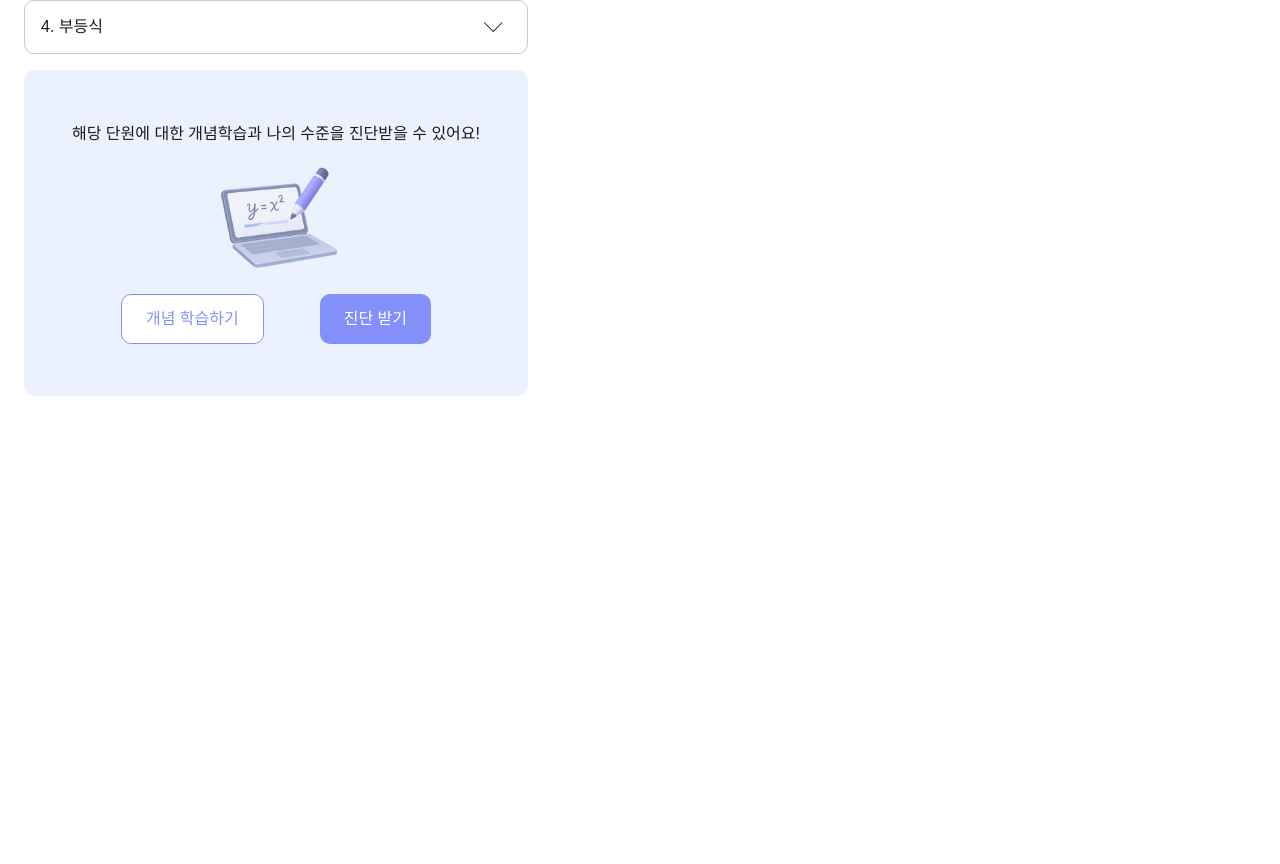
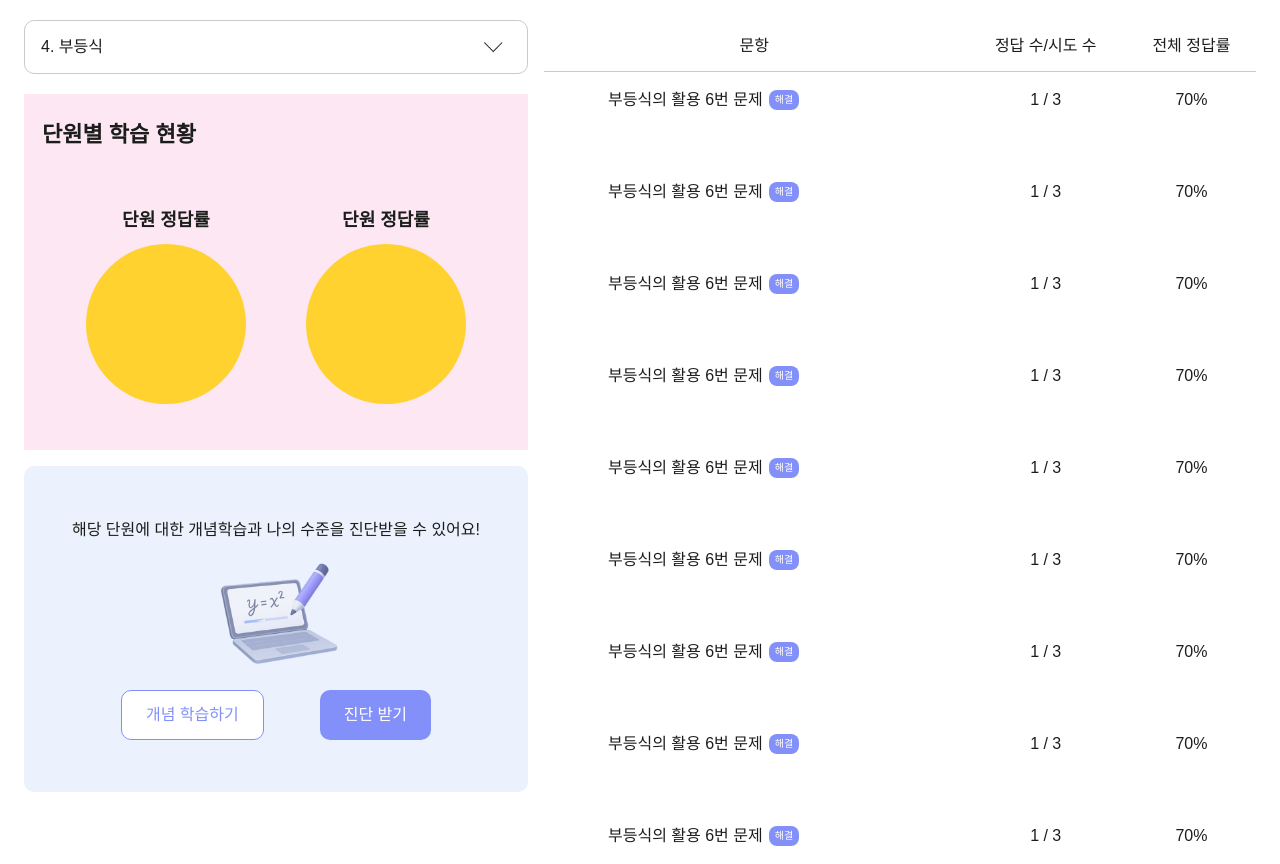
Before and after one commit to hyjoo1226/Souffle, a React (Vite) app in the folder frontend/: page /problem-select in a window 1280 px wide. Before the commit the page ends 800 px from the top, so only its background shows below. Built offline with nearby package versions, Linux system fonts and the light colour scheme; no server answers.

Commit message:
DESIGN: 문제 선택 페이지 퍼블리싱

```diff
--- a/frontend/src/components/problemSelect/ProblemCategory.tsx
+++ b/frontend/src/components/problemSelect/ProblemCategory.tsx
@@ -1,8 +1,27 @@
 const ProblemCategory = () => {
   return (
-    <div className="flex justify-between items-center border border-gray-200 px-4 py-2  rounded-[10px]">
-      <p className="body-medium text-gray-700">4. 부등식</p>
-      <img src="/icons/down.png" alt="" className="w-9 h-9" />
+    <div className="flex flex-col gap-5">
+      <div className="flex justify-between items-center border border-gray-200 px-4 py-2  rounded-[10px]">
+        <p className="body-medium text-gray-700">4. 부등식</p>
+        <img src="/icons/down.png" alt="" className="w-9 h-9" />
+      </div>
+
+      {/* 정답률 진도율 차트 */}
+      <div className="flex flex-col h-[356px] bg-pink-100 px-4.5 py-7 gap-15">
+        <p className="headline-medium text-gray-700">단원별 학습 현황</p>
+
+        {/* 차트 */}
+        <div className="flex gap-15 justify-center">
+          <div className="flex flex-col gap-3 items-center">
+            <p className="headline-small text-gray-700">단원 정답률</p>
+            <div className="w-[160px] h-[160px] rounded-full bg-amber-300"></div>
+          </div>
+          <div className="flex flex-col gap-3 items-center">
+            <p className="headline-small text-gray-700">단원 정답률</p>
+            <div className="w-[160px] h-[160px] rounded-full bg-amber-300"></div>
+          </div>
+        </div>
+      </div>
     </div>
   );
 };
--- a/frontend/src/pages/problemSolving/ProblemSelectPage.tsx
+++ b/frontend/src/pages/problemSolving/ProblemSelectPage.tsx
@@ -1,12 +1,117 @@
 import ProblemCategory from "@/components/problemSelect/ProblemCategory";
 import UnitReport from "@/components/problemSelect/UnitReport";
+// import { useEffect, useState } from "react";
+// import { getProblemListApi } from "@/services/api/ProblemSolving";
 
 const ProblemSelectPage = () => {
+  // const [categoryId, setCategoryId] = useState<number>(1); // 카테고리 ID 상태
+
+  // const fetchProblemList = async () => {
+  //   console.log(categoryId); // 카테고리 ID 출력
+  //   const res = await getProblemListApi(categoryId); // 문제 리스트 요청
+  // };
+
+  // useEffect(() => {
+  //   fetchProblemList(); // 컴포넌트 마운트 시 문제 리스트 요청
+  // }, [categoryId]);
+
+  const problems = [
+    {
+      title: "부등식의 활용 6번 문제",
+      status: "해결",
+      attempts: "1 / 3",
+      accuracy: "70%",
+    },
+    {
+      title: "부등식의 활용 6번 문제",
+      status: "해결",
+      attempts: "1 / 3",
+      accuracy: "70%",
+    },
+    {
+      title: "부등식의 활용 6번 문제",
+      status: "해결",
+      attempts: "1 / 3",
+      accuracy: "70%",
+    },
+    {
+      title: "부등식의 활용 6번 문제",
+      status: "해결",
+      attempts: "1 / 3",
+      accuracy: "70%",
+    },
+    {
+      title: "부등식의 활용 6번 문제",
+      status: "해결",
+      attempts: "1 / 3",
+      accuracy: "70%",
+    },
+    {
+      title: "부등식의 활용 6번 문제",
+      status: "해결",
+      attempts: "1 / 3",
+      accuracy: "70%",
+    },
+    {
+      title: "부등식의 활용 6번 문제",
+      status: "해결",
+      attempts: "1 / 3",
+      accuracy: "70%",
+    },
+    {
+      title: "부등식의 활용 6번 문제",
+      status: "해결",
+      attempts: "1 / 3",
+      accuracy: "70%",
+    },
+    {
+      title: "부등식의 활용 6번 문제",
+      status: "해결",
+      attempts: "1 / 3",
+      accuracy: "70%",
+    },
+
+    // ...더 많은 문제들
+  ];
+
   return (
-    <div className="grid grid-cols-12 gap-x-4">
+    <div className="grid grid-cols-12 py-5  gap-x-4  h-screen">
       <div className="col-span-5">
         <ProblemCategory />
         <UnitReport />
+      </div>
+      <div className="col-span-7">
+        {/* 테이블헤더 */}
+        <div className="flex px-4 py-4 h-13  border-b border-gray-200">
+          <div className="basis-4/7 flex justify-center items-center">
+            <p className="body-medium text-gray-700">문항</p>
+          </div>
+          <div className="basis-2/7 flex justify-center items-center">
+            <p className="body-medium text-gray-700">정답 수/시도 수</p>
+          </div>
+          <div className="basis-1/7 flex justify-center items-center">
+            <p className="body-medium text-gray-700">전체 정답률</p>
+          </div>
+        </div>
+        {/* 문제 리스트 */}
+        <div className="flex flex-col gap-9">
+          {problems.map((problem, index) => (
+            <div key={index} className="flex px-4 py-4">
+              <div className="basis-4/7 flex pl-12 justify-items-start items-center gap-1.5">
+                <p className="body-medium text-gray-700">{problem.title}</p>
+                <div className="bg-primary-500 rounded-[8px] px-1.5 py-1 caption-small">
+                  해결
+                </div>
+              </div>
+              <div className="basis-2/7 flex justify-center items-center">
+                <p className="body-medium text-gray-700">1 / 3</p>
+              </div>
+              <div className="basis-1/7 flex justify-center items-center">
+                <p className="body-medium text-gray-700">70%</p>
+              </div>
+            </div>
+          ))}
+        </div>
       </div>
     </div>
   );
--- a/frontend/src/pages/problemSolving/ProblemSolvingPage.tsx
+++ b/frontend/src/pages/problemSolving/ProblemSolvingPage.tsx
@@ -105,7 +105,7 @@ const ProblemSolvingPage = () => {
   };
 
   const handleAnalyze = () => {
-    navigate("/analysis", {
+    navigate("/analysis/:id", {
       state: {
         avg_accuracy: result?.avg_accuracy,
         avg_review_time: result?.avg_review_time,
@@ -129,17 +129,15 @@ const ProblemSolvingPage = () => {
         <div className="col-span-5 flex flex-col overflow-hidden">
           {/* 문제 영역*/}
           <div className="flex-grow min-h-0 p-3 overflow-y-auto relative">
+            {isCorrect !== null && isCorrect !== undefined && (
               <img
                 src={
-                isCorrect === true
-                  ? "/icons/correct.png"
-                  : isCorrect === false
-                  ? "/icons/false.png"
-                  : ""
+                  isCorrect === true ? "/icons/correct.png" : "/icons/false.png"
                 }
                 alt={isCorrect ? "correct" : "false"}
                 className="absolute top-0 left-0 w-40 h-40 z-10"
               />
+            )}
 
             {problem && (
               <ProblemBox
--- a/frontend/src/services/api/ProblemSolving.ts
+++ b/frontend/src/services/api/ProblemSolving.ts
@@ -11,3 +11,9 @@ export const getProblemDataApi = async (problemId: number) => {
   const response = await api.get(`/problems/${problemId}`);
   return response.data;
 };
+
+// 문제 리스트 조회
+export const getProblemListApi = async (categoryId: number) => {
+  const response = await api.get(`/categories/${categoryId}`);
+  return response.data;
+};
```
Lines whose indentation alone changed are shown as unchanged.
